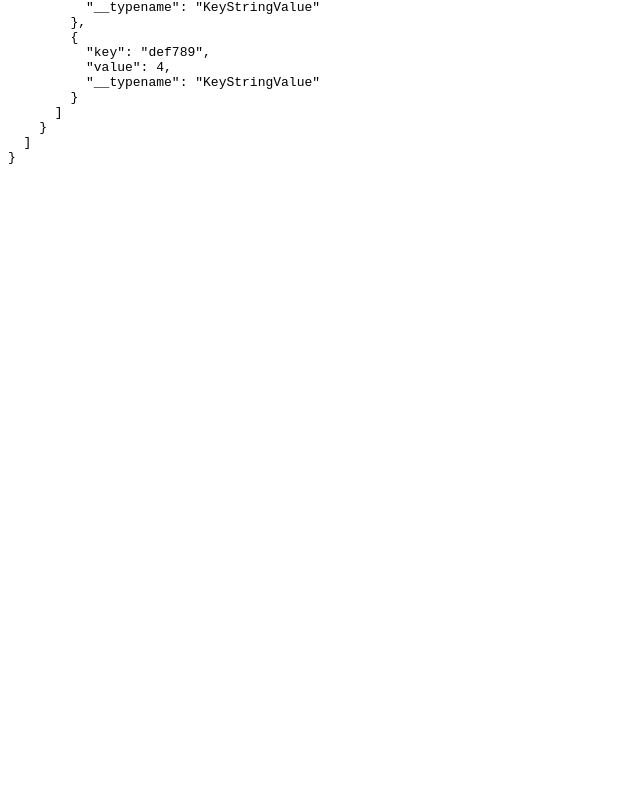
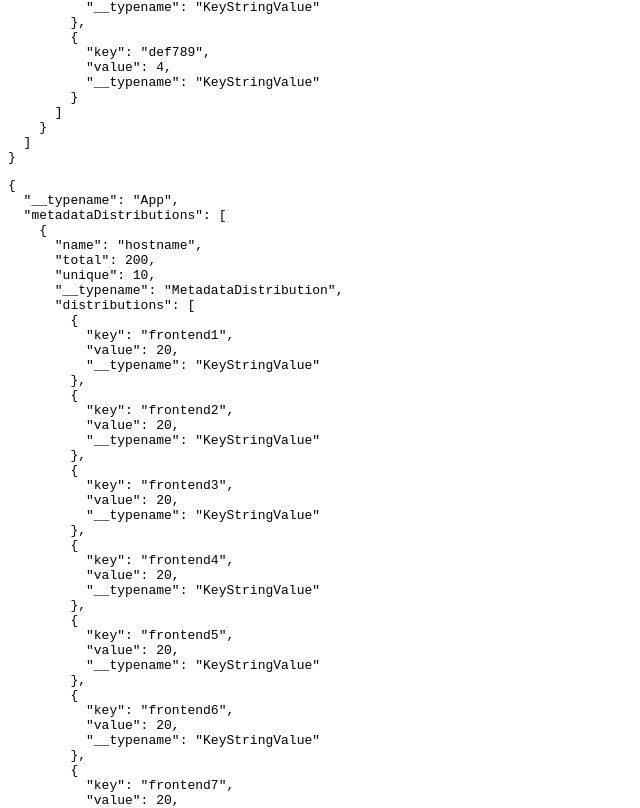
Before and after one commit to mgm1313/appsignal-hiring-main, a Next.js app: page / in a window 1280 px wide. Shown: the part 1992-2800 px from the top of the page, without its empty margins (0-640 px from the left). Before the commit the page ends 2170 px from the top, so only its background shows below. Built offline with nearby package versions, Linux system fonts and the light colour scheme.

Commit message:
Move unrelated UI components to index.tsx file

```diff
--- a/pages/index.tsx
+++ b/pages/index.tsx
@@ -6,7 +6,13 @@ export default function Home() {
 
     return (
         <main className="bg-gray-50 py-12 min-w-full min-h-full">
-            <MetadataDistributions distributions={distributions} />
+            <div className="max-w-sm mx-auto">
+                <MetadataDistributions distributions={distributions} />
+            </div>
+
+            <pre className="mt-12 text-xs">
+                {JSON.stringify(distributions, null, 2)}
+            </pre>
         </main>
     )
 }
```
